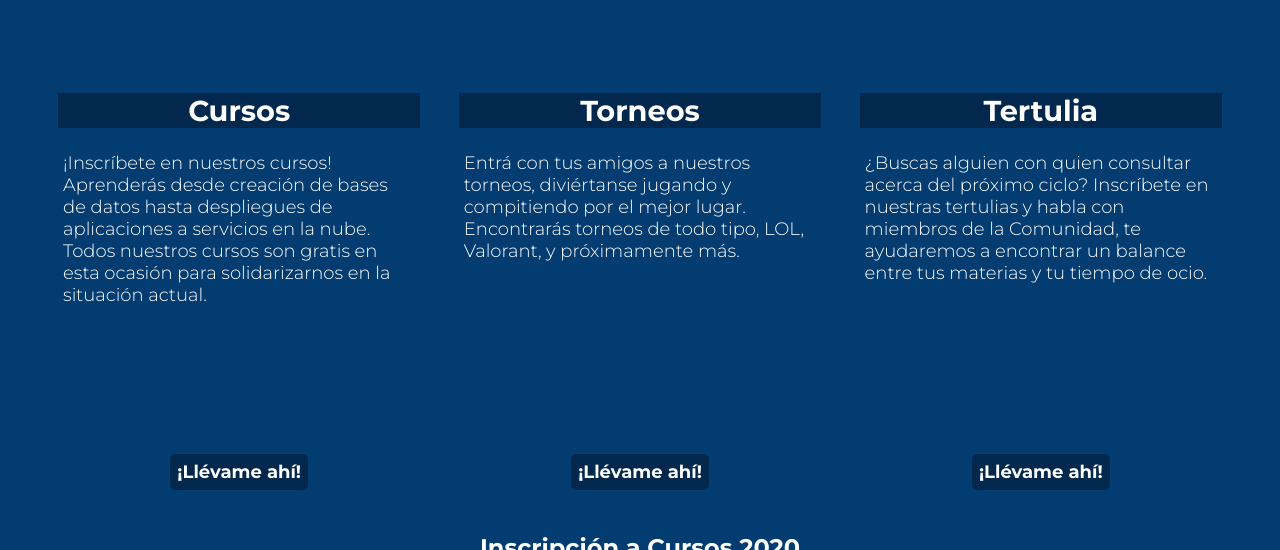
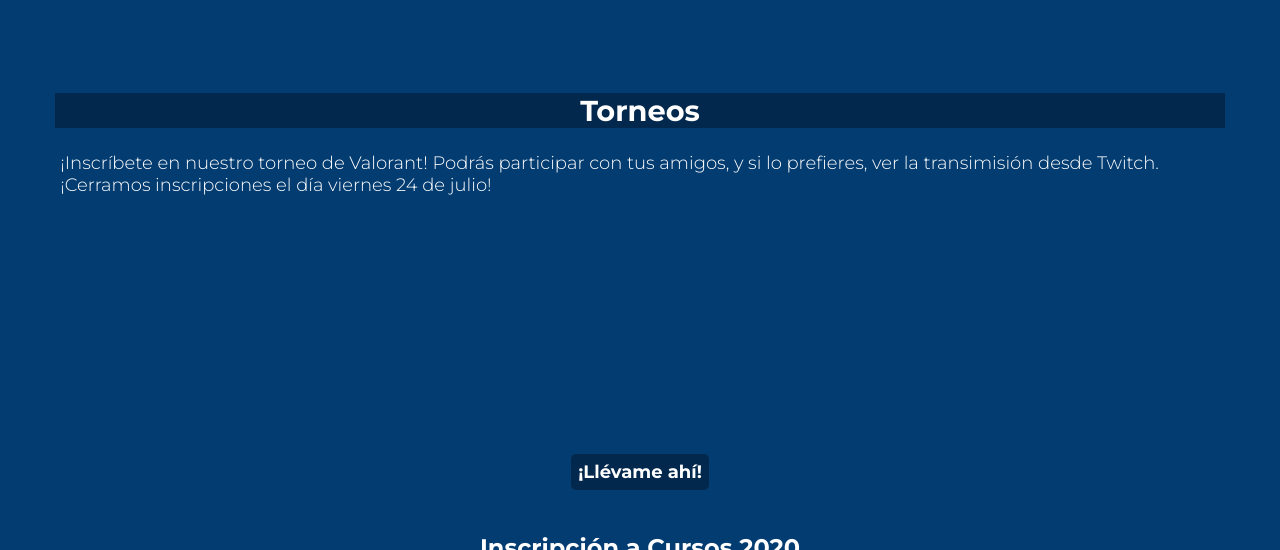
Before and after one commit to CEII/ceii.linktree.io, a plain HTML site: page index.html in a window 1280 px wide. Shown: the part 197-747 px from the top of the page. Drawn offline with Linux system fonts and the light colour scheme.

Commit message:
Torneo valorant

```diff
--- a/index.html
+++ b/index.html
@@ -21,35 +21,14 @@
             <div class="container elements">
                 <div class="element">
                     <div class="desc">
-                        <h2>Cursos</h2>
-                        <p>¡Inscríbete en nuestros cursos! <br>Aprenderás desde creación de bases de datos
-                            hasta despliegues de aplicaciones a servicios en la nube. <br> Todos nuestros cursos son
-                            gratis en esta ocasión para solidarizarnos en la situación actual.
-                        </p>
-                    </div>
-                    <a href="#cursos">¡Llévame ahí!</a>
-                </div>
-                <div class="element">
-                    <div class="desc">
                         <h2>Torneos</h2>
                         <p>
-                            Entrá con tus amigos a nuestros torneos, diviértanse jugando y compitiendo por el mejor
-                            lugar.
-                            Encontrarás torneos de todo tipo, LOL, Valorant, y próximamente más.
+                            ¡Inscríbete en nuestro torneo de Valorant!
+                            Podrás participar con tus amigos, y si lo prefieres, ver la transimisión desde Twitch.
+                            ¡Cerramos inscripciones el día viernes 24 de julio!
                         </p>
                     </div>
                     <a href="#torneos">¡Llévame ahí!</a>
-                </div>
-                <div class="element">
-                    <div class="desc">
-                        <h2>Tertulia</h2>
-                        <p>
-                            ¿Buscas alguien con quien consultar acerca del próximo ciclo?
-                            Inscríbete en nuestras tertulias y habla con miembros de la Comunidad, te ayudaremos a
-                            encontrar un balance entre tus materias y tu tiempo de ocio.
-                        </p>
-                    </div>
-                    <a href="#tertulia">¡Llévame ahí!</a>
                 </div>
             </div>
         </div>
@@ -94,16 +73,11 @@
                 <a href="http://bit.ly/2Z4NCob" target="blank">Inscripción</a>
             </section>
             <section class="container" id="torneos">
-                <h2 class="subtitle">Encuesta acerca de torneos</h2>
-                <img class="banner" src="res/Torneo LOL.png" alt="torneo">
-                <a href="https://docs.google.com/forms/d/e/1FAIpQLSeqYHAPen9bxoRTLzynJdzoripd0aI4jUnFpDw8T1DzRAFyzg/viewform"
+                <h2 class="subtitle">Torneo de Valorant</h2>
+                <img class="banner" src="res/Torneo Valorant.png" alt="torneo">
+                <a href="https://forms.gle/N69ChnnnkUS9Db8i9"
                     target="blank">
-                    Encuesta</a>
-            </section>
-            <section class="container" id="tertulia">
-                <h2>Tertulia CEII</h2>
-                <img class="banner" src="res/TertuliaCEII.png" alt="tertulia">
-                <a href="https://forms.gle/P9tjBSgJjYkbpn439" target="blank">Inscripción</a>
+                    Inscripción</a>
             </section>
         </article>
     </div>
--- a/styles/style.css
+++ b/styles/style.css
@@ -228,7 +228,7 @@ body {
     .element{
         margin: 0 0.8rem;
         height: 100%;
-        width: 30%;
+
         justify-content: space-between;
     }
 
```
Also changed, not shown: res/Torneo Valorant.png (added).
